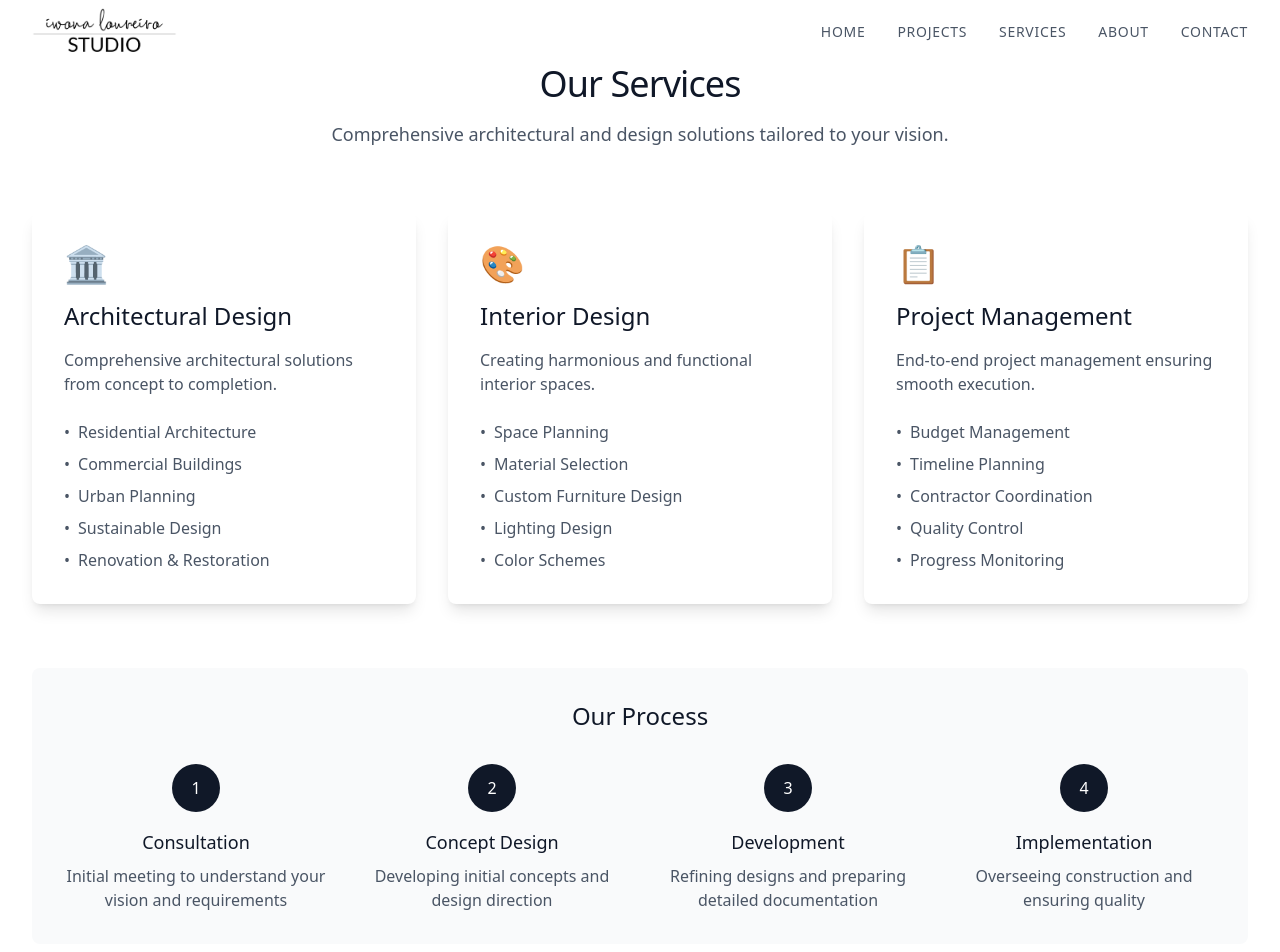
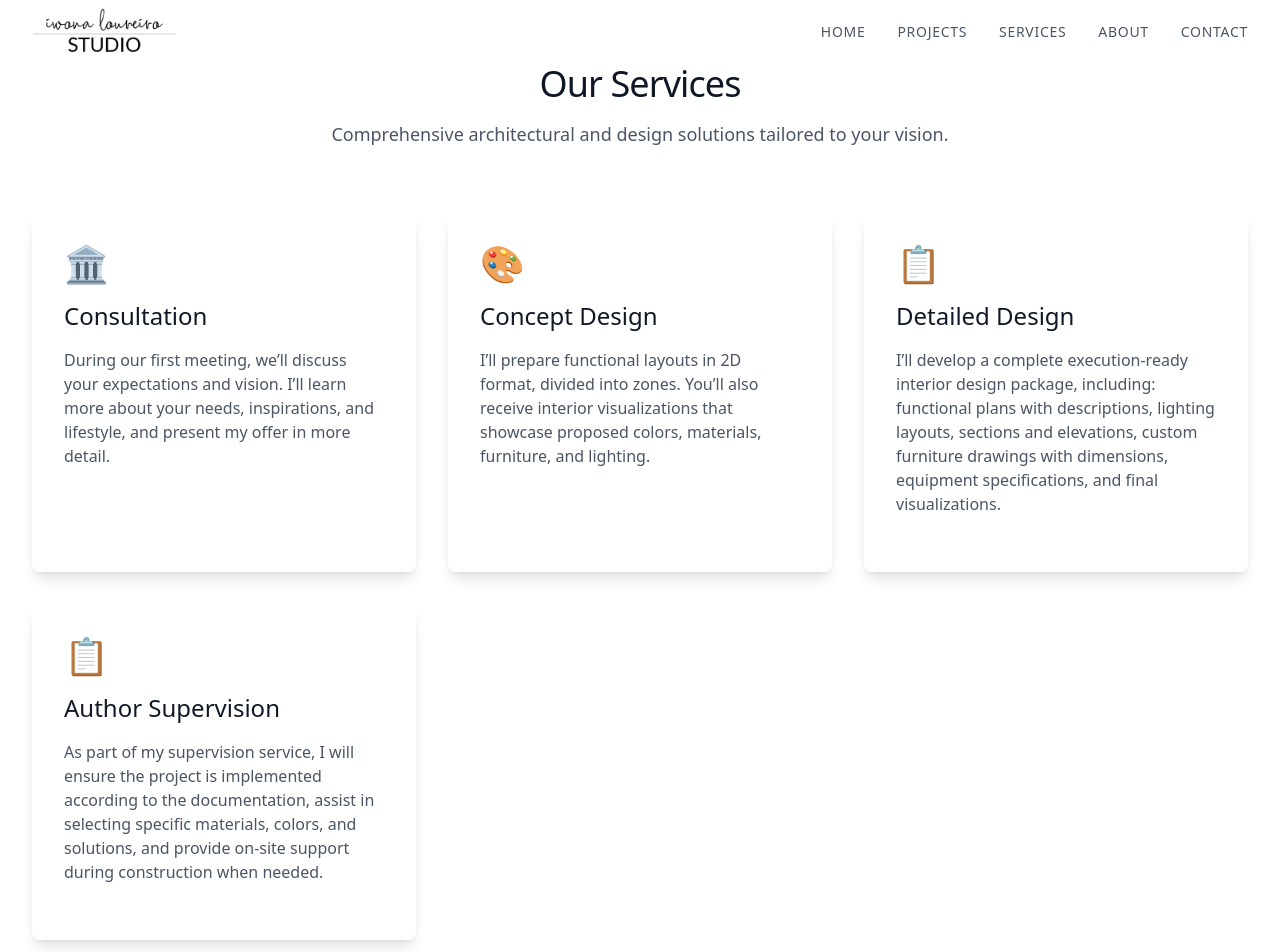
Before and after one commit to thiagoloureiro/iwonaloureiro, a React (Vite) app: page /services in a window 1280 px wide. Shown: the top 952 px of the page. Built offline with nearby package versions, Linux system fonts and the light colour scheme.

Commit message:
Update About and Services components with new content and service descriptions

```diff
--- a/src/components/About.tsx
+++ b/src/components/About.tsx
@@ -24,74 +24,20 @@ const About: React.FC = () => {
           <div className="space-y-6">
             <h2 className="text-2xl font-light text-gray-900">Our Story</h2>
             <p className="text-gray-600">
-              Founded in 2010, our studio has been at the forefront of architectural innovation,
-              combining timeless design principles with cutting-edge technology. We believe that
-              great architecture should not only be beautiful but also enhance the lives of those
-              who inhabit it.
+I founded my own design studio after 13 years of working as an architect in Kraków. Although interior design wasn't part of my original career plans, I eventually realized that it’s the field that brings me the greatest satisfaction and sense of purpose. With every new project, I became more confident that this was the right path — one that allows me to combine my professional experience, aesthetic sensitivity, and the desire to create something truly meaningful for others.
+
+I believe that the spaces we live in have a real impact on our well-being — they’re where we work, relax, sleep, cook, and spend time with loved ones. That’s why I create interiors that are not only functional and comfortable, but also visually pleasing and enjoyable to be in. Spaces that simply feel right.
+
             </p>
             <p className="text-gray-600">
-              Our team of passionate architects and designers brings together diverse perspectives
-              and expertise, allowing us to create unique solutions for each project while
-              maintaining the highest standards of quality and sustainability.
+I am a graduate of the Faculty of Architecture and Urban Planning at the Cracow University of Technology and hold a license for unlimited architectural design. Art has always been a part of my life — painting, drawing, and graphic design have been lifelong passions that continue to inspire my work.
+
+Years of professional experience, aesthetic intuition, and an openness to new ideas allow me to design interiors tailored to the individual needs and lifestyles of my clients — with professionalism and a touch of uniqueness. Every project is a new story, a new challenge, and an opportunity to create something truly special.
             </p>
           </div>
         </div>
 
-        {/* Values Section */}
-        <div className="grid grid-cols-1 md:grid-cols-3 gap-8 mb-16">
-          <div className="text-center p-6">
-            <h3 className="text-xl font-light text-gray-900 mb-4">Innovation</h3>
-            <p className="text-gray-600">
-              Pushing boundaries and exploring new possibilities in design and construction.
-            </p>
-          </div>
-          <div className="text-center p-6">
-            <h3 className="text-xl font-light text-gray-900 mb-4">Sustainability</h3>
-            <p className="text-gray-600">
-              Creating environmentally responsible designs that stand the test of time.
-            </p>
-          </div>
-          <div className="text-center p-6">
-            <h3 className="text-xl font-light text-gray-900 mb-4">Craftsmanship</h3>
-            <p className="text-gray-600">
-              Attention to detail and dedication to quality in every aspect of our work.
-            </p>
-          </div>
-        </div>
 
-        {/* Team Section */}
-        <div className="text-center">
-          <h2 className="text-2xl font-light text-gray-900 mb-8">Our Team</h2>
-          <div className="grid grid-cols-1 md:grid-cols-3 gap-8">
-            <div className="text-center">
-              <img
-                src="https://images.unsplash.com/photo-1573496359142-b8d87734a5a2?ixlib=rb-4.0.3&ixid=M3wxMjA3fDB8MHxwaG90by1wYWdlfHx8fGVufDB8fHx8fA%3D%3D&auto=format&fit=crop&w=1488&q=80"
-                alt="Team member"
-                className="w-48 h-48 rounded-full mx-auto mb-4 object-cover"
-              />
-              <h3 className="text-xl font-light text-gray-900">Sarah Johnson</h3>
-              <p className="text-gray-600">Principal Architect</p>
-            </div>
-            <div className="text-center">
-              <img
-                src="https://pethelpful.com/.image/w_3840,q_auto:good,c_fill,ar_4:3/MTk2NzY3MjA5ODc0MjY5ODI2/top-10-cutest-cat-photos-of-all-time.jpg"
-                alt="Team member"
-                className="w-48 h-48 rounded-full mx-auto mb-4 object-cover"
-              />
-              <h3 className="text-xl font-light text-gray-900">Michael Chen</h3>
-              <p className="text-gray-600">Design Director</p>
-            </div>
-            <div className="text-center">
-              <img
-                src="https://images.pexels.com/photos/45201/kitty-cat-kitten-pet-45201.jpeg"
-                alt="Team member"
-                className="w-48 h-48 rounded-full mx-auto mb-4 object-cover"
-              />
-              <h3 className="text-xl font-light text-gray-900">Emma Rodriguez</h3>
-              <p className="text-gray-600">Project Manager</p>
-            </div>
-          </div>
-        </div>
       </div>
     </div>
   );
--- a/src/components/Services.tsx
+++ b/src/components/Services.tsx
@@ -9,39 +9,35 @@ interface Service {
 
 const services: Service[] = [
   {
-    title: 'Architectural Design',
-    description: 'Comprehensive architectural solutions from concept to completion.',
+    title: 'Consultation',
+    description: 'During our first meeting, we’ll discuss your expectations and vision. I’ll learn more about your needs, inspirations, and lifestyle, and present my offer in more detail.',
     icon: '🏛️',
     features: [
-      'Residential Architecture',
-      'Commercial Buildings',
-      'Urban Planning',
-      'Sustainable Design',
-      'Renovation & Restoration'
+
     ]
   },
   {
-    title: 'Interior Design',
-    description: 'Creating harmonious and functional interior spaces.',
+    title: 'Concept Design',
+    description: 'I’ll prepare functional layouts in 2D format, divided into zones. You’ll also receive interior visualizations that showcase proposed colors, materials, furniture, and lighting.',
     icon: '🎨',
     features: [
-      'Space Planning',
-      'Material Selection',
-      'Custom Furniture Design',
-      'Lighting Design',
-      'Color Schemes'
+
     ]
   },
   {
-    title: 'Project Management',
-    description: 'End-to-end project management ensuring smooth execution.',
+    title: 'Detailed Design',
+    description: 'I’ll develop a complete execution-ready interior design package, including: functional plans with descriptions, lighting layouts, sections and elevations, custom furniture drawings with dimensions, equipment specifications, and final visualizations.',
     icon: '📋',
     features: [
-      'Budget Management',
-      'Timeline Planning',
-      'Contractor Coordination',
-      'Quality Control',
-      'Progress Monitoring'
+
+    ]
+  },
+   {
+    title: 'Author Supervision',
+    description: 'As part of my supervision service, I will ensure the project is implemented according to the documentation, assist in selecting specific materials, colors, and solutions, and provide on-site support during construction when needed.',
+    icon: '📋',
+    features: [
+
     ]
   }
 ];
@@ -77,32 +73,7 @@ const Services: React.FC = () => {
           ))}
         </div>
 
-        {/* Process Section */}
-        <div className="bg-gray-50 rounded-lg p-8 mb-16">
-          <h2 className="text-2xl font-light text-gray-900 mb-8 text-center">Our Process</h2>
-          <div className="grid grid-cols-1 md:grid-cols-4 gap-8">
-            <div className="text-center">
-              <div className="w-12 h-12 bg-gray-900 text-white rounded-full flex items-center justify-center mx-auto mb-4">1</div>
-              <h3 className="text-lg font-light text-gray-900 mb-2">Consultation</h3>
-              <p className="text-gray-600">Initial meeting to understand your vision and requirements</p>
-            </div>
-            <div className="text-center">
-              <div className="w-12 h-12 bg-gray-900 text-white rounded-full flex items-center justify-center mx-auto mb-4">2</div>
-              <h3 className="text-lg font-light text-gray-900 mb-2">Concept Design</h3>
-              <p className="text-gray-600">Developing initial concepts and design direction</p>
-            </div>
-            <div className="text-center">
-              <div className="w-12 h-12 bg-gray-900 text-white rounded-full flex items-center justify-center mx-auto mb-4">3</div>
-              <h3 className="text-lg font-light text-gray-900 mb-2">Development</h3>
-              <p className="text-gray-600">Refining designs and preparing detailed documentation</p>
-            </div>
-            <div className="text-center">
-              <div className="w-12 h-12 bg-gray-900 text-white rounded-full flex items-center justify-center mx-auto mb-4">4</div>
-              <h3 className="text-lg font-light text-gray-900 mb-2">Implementation</h3>
-              <p className="text-gray-600">Overseeing construction and ensuring quality</p>
-            </div>
-          </div>
-        </div>
+
 
         {/* CTA Section */}
         <div className="text-center">
```
